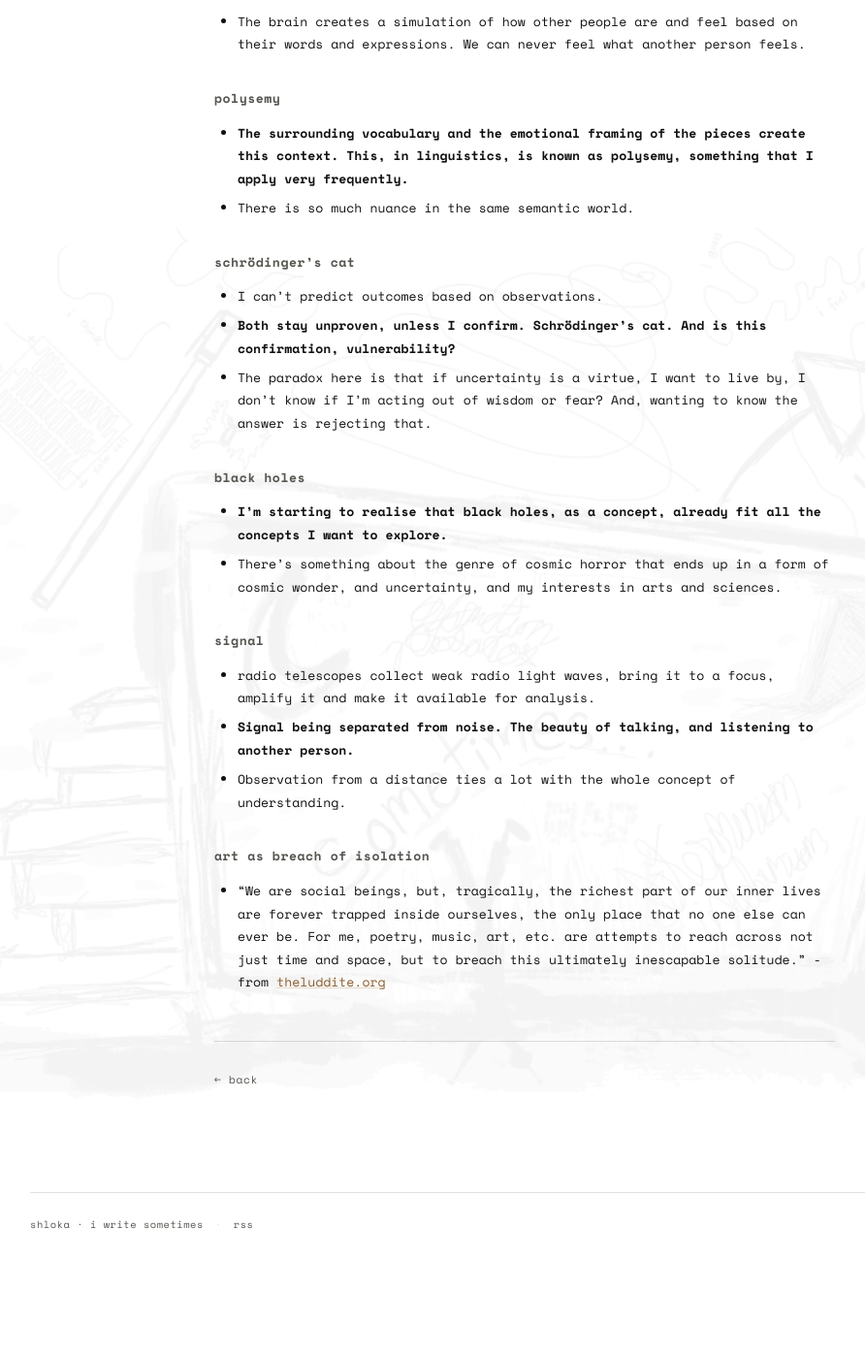
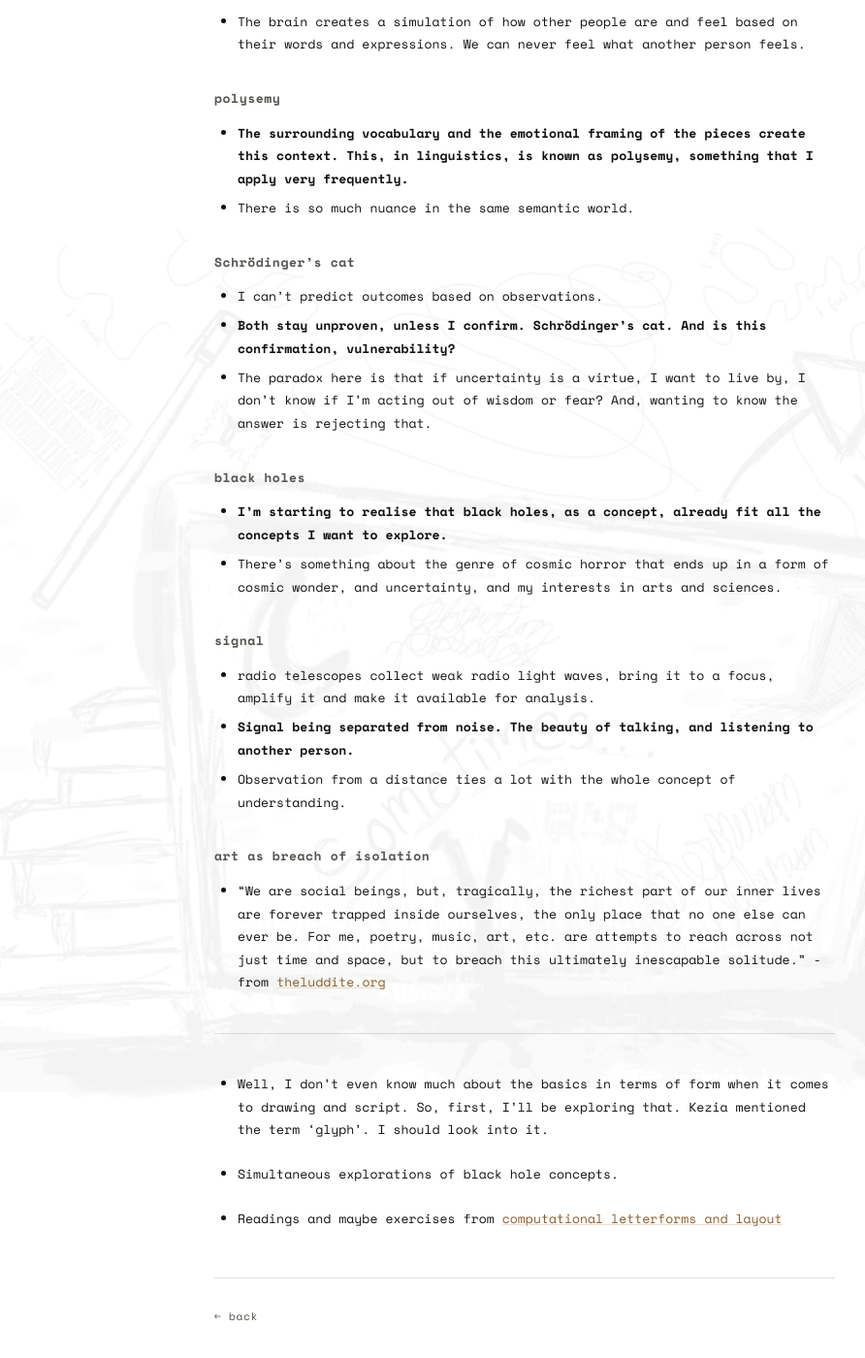
Before and after one commit to shlokamohanty/i-write-sometimes, a Jekyll site: the page built from _posts/2026-08-30-thesis-broader-process.md, in a window 1280 px wide and 1400 px high, scrolled down 609 px. Shown: the whole window at 97% size, without its empty margins (99-991 px from the left). Built offline with Jekyll 4.4.1, drawn with Linux system fonts in a browser that asks for light colours; some web fonts are replaced; before the commit the page ends 1921 px from its top, so only the background shows below that; some of the changed text lies outside the part shown.

Commit message:
bhvfjbbjhr
bhbhbhhbhb

```diff
--- a/_posts/2026-08-30-thesis-exploration.md
+++ b/_posts/2026-08-30-thesis-broader-process.md
@@ -21,7 +21,7 @@ tags: thesis-ongoing
 - **The surrounding vocabulary and the emotional framing of the pieces create this context. This, in linguistics, is known as polysemy, something that I apply very frequently.**
 - There is so much nuance in the same semantic world.
 
-### schrödinger's cat
+### Schrödinger's cat
 
 - I can't predict outcomes based on observations.
 - **Both stay unproven, unless I confirm. Schrödinger's cat. And is this confirmation, vulnerability?**
@@ -41,3 +41,11 @@ tags: thesis-ongoing
 ### art as breach of isolation
 
 - "We are social beings, but, tragically, the richest part of our inner lives are forever trapped inside ourselves, the only place that no one else can ever be. For me, poetry, music, art, etc. are attempts to reach across not just time and space, but to breach this ultimately inescapable solitude." - from [theluddite.org](theluddite.org)
+
+---
+
+- Well, I don't even know much about the basics in terms of form when it comes to drawing and script. So, first, I'll be exploring that. Kezia mentioned the term 'glyph'. I should look into it.
+
+- Simultaneous explorations of black hole concepts.
+
+- Readings and maybe exercises from [computational letterforms and layout](https://cll.decontextualize.com/schedule/)
```
Also changed, not shown: other parts of _posts/2026-08-30-thesis-broader-process.md (+2 -2 lines), _posts/.obsidian/workspace.json (+6 -6 lines).
